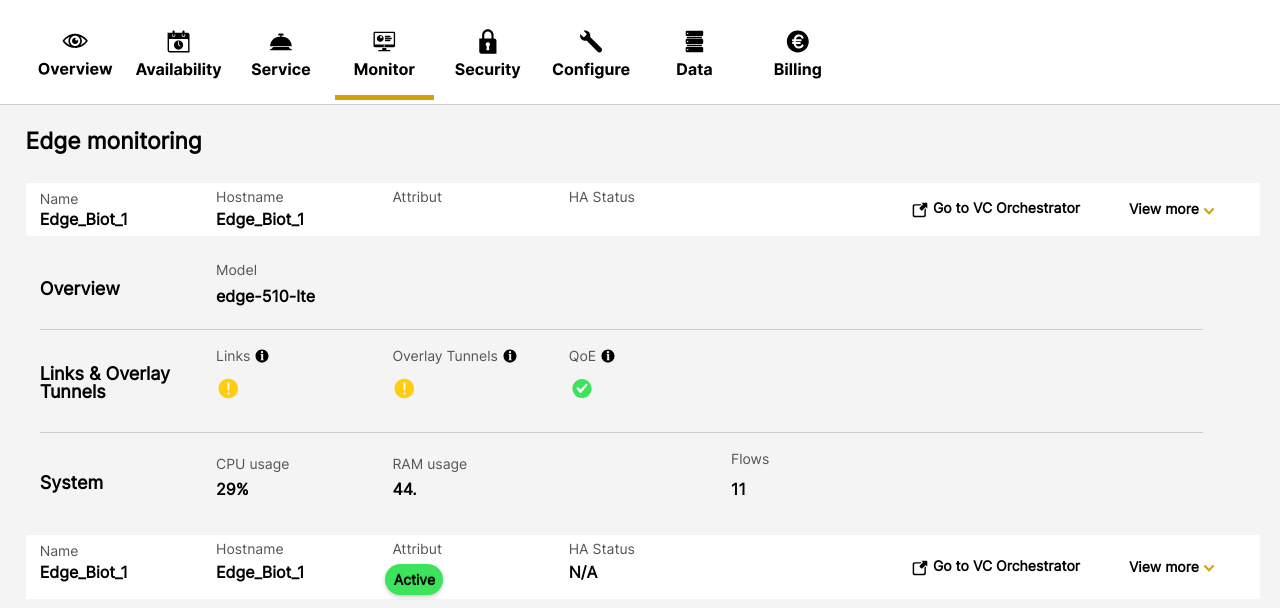
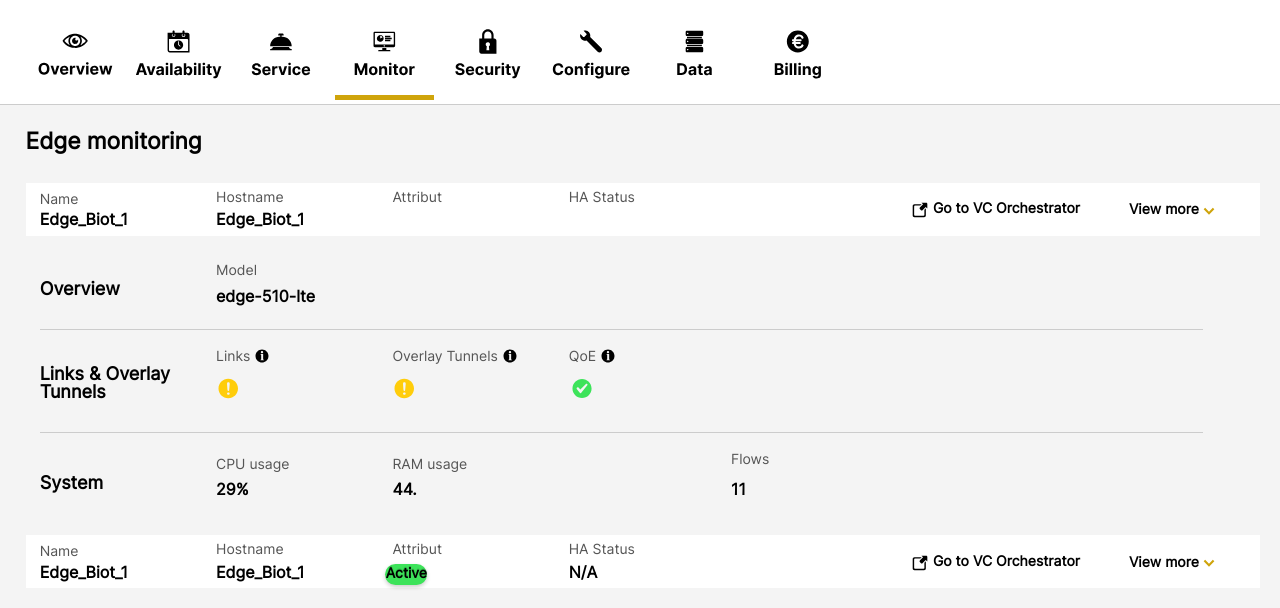
Before and after one commit to KoaDev/WEBDEV-FRONTEND, a plain HTML site: page TDVA/projet/popup.html in a window 1280 px wide. Both pictures are taken after a click on the picture 384 px from the left and 250 px from the top of the page. Shown: the part 192-800 px from the top of the page. Drawn offline with Linux system fonts and the light colour scheme.

Commit message:
fixing problems

```diff
--- a/TDVA/projet/CSS/popup-style.css
+++ b/TDVA/projet/CSS/popup-style.css
@@ -240,11 +240,11 @@ h3{
     vertical-align: top;
     margin: 0 2% 2% 4%;
     background-color: var(--sucess); /* Green background */
-    width: 25%;
+    width: 22%;
 
-    padding: 0.5em;
+    padding: 0.em;
     text-align: center; /* Centers text inside the button */
-    border-radius: 20px; /* Rounded corners */
+    border-radius: 17px; /* Rounded corners */
     font-weight: bold; /* Makes the font bold */
     display: inline-block; /* Allows padding and margin to be applied correctly */
     box-shadow: 0 2px 4px rgba(0,0,0,0.2); /* Subtle shadow for 3D effect */
@@ -319,10 +319,15 @@ h4{
     align-items: center;
     justify-content: center;
 }
-
+.close-section:hover {
+    cursor: pointer; /* Définir le curseur comme une main lors du survol */
+}
+.close-section2:hover {
+    cursor: pointer; /* Définir le curseur comme une main lors du survol */
+}
 .close-section2 {
     z-index: 0;
-    transform: translateY(+750%);
+    transform: translateY(+850%);
     display: flex;
     align-items: center;
     justify-content: center;
@@ -340,9 +345,11 @@ h4{
     .grid-container, .grid-container3{
         grid-template-columns: 1fr;
 
+
     }
     .grid-container2{
         grid-template-columns: repeat(2, 1fr);
+
     }
 
     .info-hover, .info-hover2 {
```
